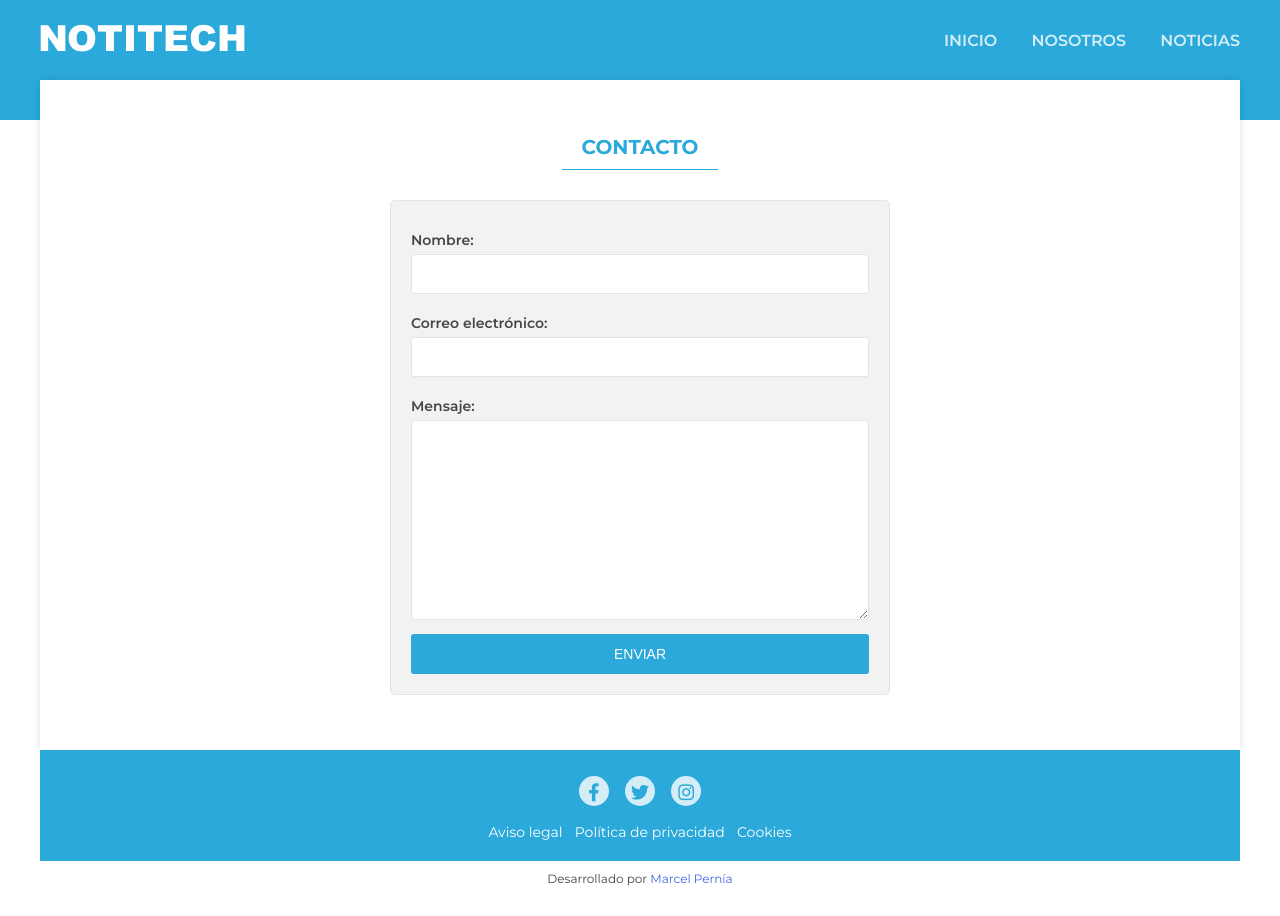
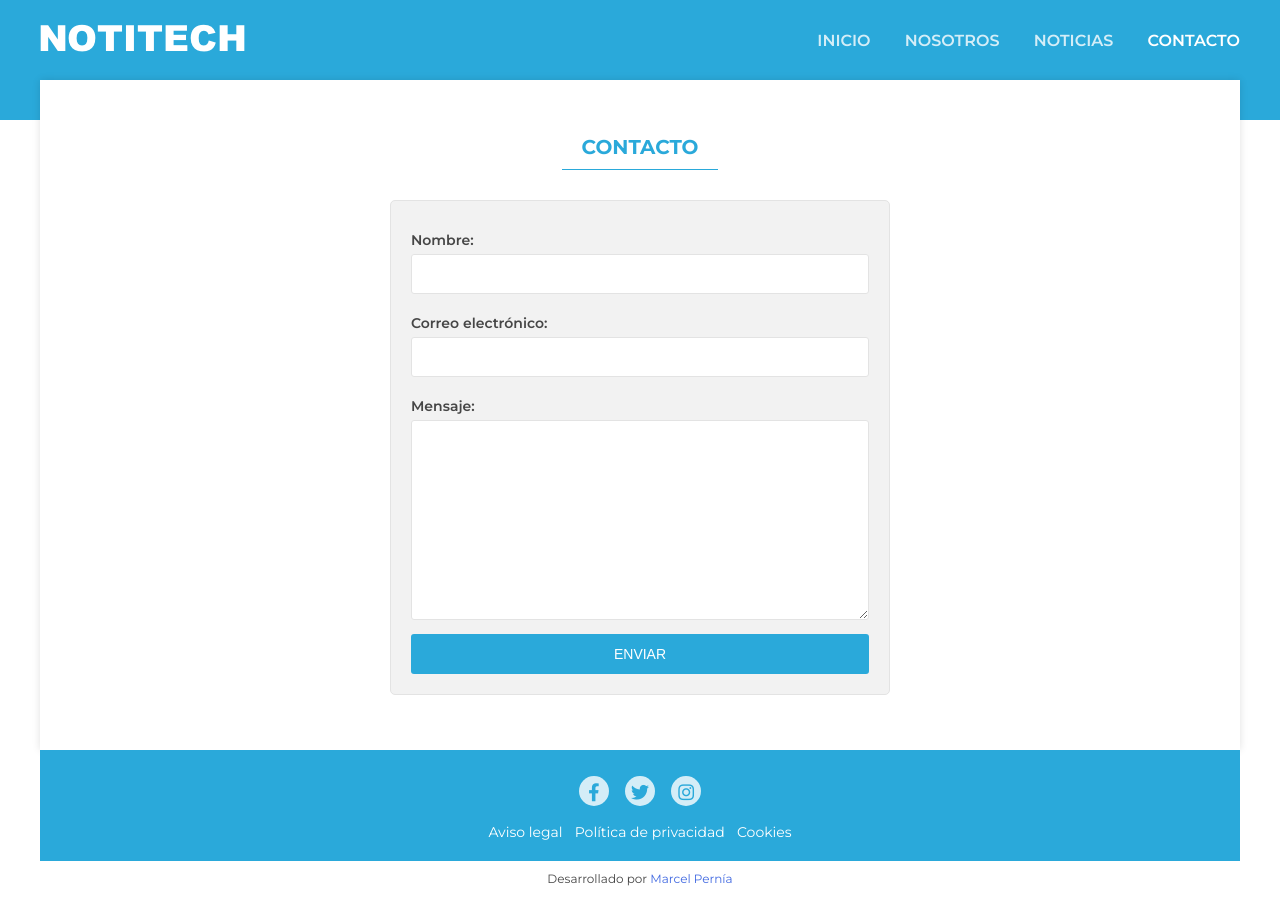
Before and after one commit to marcelpernia/blog-django, a Django app: page /contact/ in a window 1280 px wide. Run offline with Django 3.2, Linux system fonts and the light colour scheme; data comes from the database, SQL or seed files in the repository; some libraries are stand-ins or nearby versions.

Commit message:
Se incorpora enlace contacto al menu

```diff
--- a/core/templates/core/base.html
+++ b/core/templates/core/base.html
@@ -34,6 +34,7 @@
 						{% endif %}
 					{% endfor %}
 					<li><a href="{% url 'blog' %}" {% if request.path == '/blog/'%}active{% endif %}>Noticias</a></li>
+					<li><a href="{% url 'contact' %}" {% if request.path == '/contact/'%} active {% endif %}>Contacto</a></li>
 				</ul>
 				<i class="navicon fas fa-bars" id="navicon"></i>
 			</div>
```
